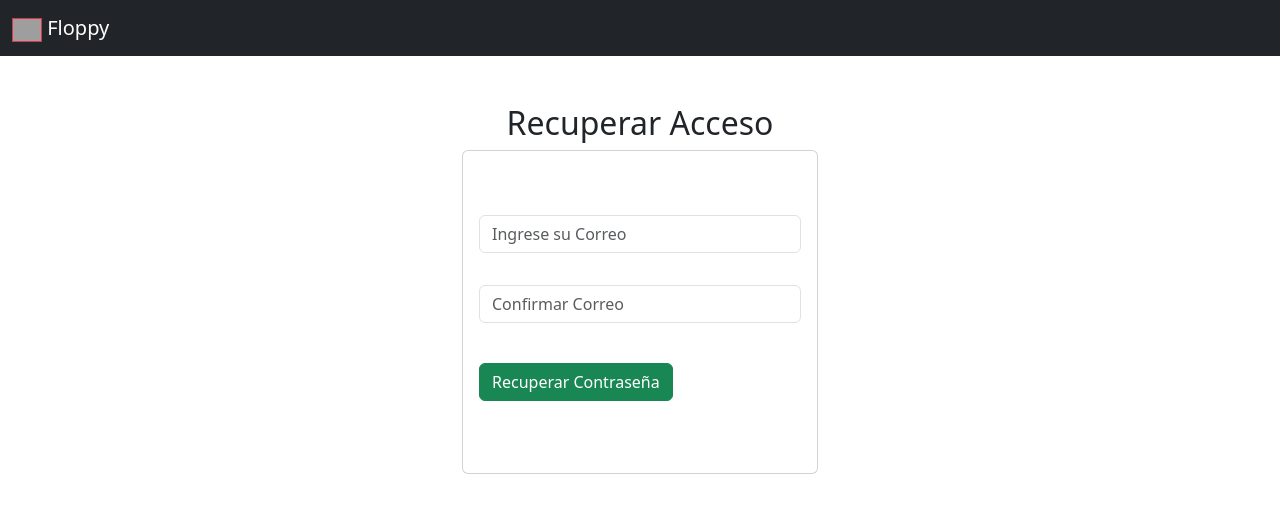
After one commit to bayron-fajardo/Django-Practice, a Django app: page /viewRecuperarAcceso/ in a window 1280 px wide. The commit adds this page. Shown: the top 521 px of the page. Run offline with Django 5.2, Linux system fonts and the light colour scheme; grey boxes are pictures that could not be loaded.

Commit message:
[Bayron Fajardo] Sistema de recuperacion de acceso 1.0

```diff
--- a/Floppy/Login/templates/home.html
+++ b/Floppy/Login/templates/home.html
@@ -19,7 +19,7 @@
                     <div class="form-group py-4 ">
                         <button type="submit" class="btn btn-success btn-block text-white">Ingresar</button>
                         <br>
-                        <a href="">Recuperar Contraseña</a>
+                        <a href="/viewRecuperarAcceso">Recuperar Contraseña</a>
                         <br>
                     </div>
                     <div class="form-group ">
--- /dev/null
+++ b/Floppy/Login/templates/recuperarAcceso.html
@@ -0,0 +1,30 @@
+{% extends 'layout.html' %}
+{% block title%}Recuperar Contraseña {% endblock%}
+{% block body%}
+
+<div class="row justify-content-center">
+    <div class="col-sm-12 col-md-6 col-lg-4 col-xl-4 py-5">
+        <h2 class="text-center">Recuperar Acceso</h2>
+        <div class="card">
+            <div class="card-body py-5 rounded">
+                <form action="/recuperarContrasena/" method="POST">{% csrf_token %}
+
+                    <div class="form-group py-3 ">
+                        <input type="email" id="txtCorreo" name="txtCorreo" class="form-control" placeholder="Ingrese su Correo"  maxlength ="30" required>
+                    </div>
+                    <div class="form-group py-3 ">
+                        <input type="text" id="txtConfirmarCorreo" name="txtConfirmarCorreo" class="form-control" placeholder="Confirmar Correo"  maxlength ="30" required>
+                    </div>
+                    <div class="form-group py-4 ">
+                        <button type="submit" class="btn btn-success btn-block text-white">Recuperar Contraseña</button>
+                    </div>
+
+                </form>
+            </div>
+        </div>
+    </div>
+</div>
+
+
+
+{% endblock %}
--- a/Floppy/Login/urls.py
+++ b/Floppy/Login/urls.py
@@ -4,6 +4,8 @@ from . import views
 urlpatterns = [
     path('',views.home),
     path('viewRegistrarUsuarios/', views.viewRegistrarUsuarios),
+    path('viewRecuperarAcceso/', views.viewRecuperarAcceso),
+    path('recuperarContrasena/', views.recuperarContrasena),
     path('registrarUsuario/', views.registrarUsuario),
     path('verificarIniciarSesion/', views.verificarInicioSesion),
 ]
--- a/Floppy/Login/views.py
+++ b/Floppy/Login/views.py
@@ -1,6 +1,13 @@
+from django.conf import settings
 from django.shortcuts import render, HttpResponse, redirect
 from .models import Usuario
 from django.contrib.auth import authenticate, login
+
+import os
+import smtplib
+from dotenv import load_dotenv
+from email.mime.multipart import MIMEMultipart
+from email.mime.text import MIMEText
 
 
 def home(request):
@@ -10,6 +17,10 @@ def home(request):
 def viewRegistrarUsuarios(request):
 
     return render(request,"registrarUsuario.html")
+
+def viewRecuperarAcceso(request):
+
+    return render(request,"recuperarAcceso.html")
 
 def registrarUsuario(request):
 
@@ -44,3 +55,53 @@ def verificarInicioSesion(request):
 
     else:
         return HttpResponse(['Solo Metodo POST'])
+
+
+def recuperarContrasena(request):
+
+    correo = request.POST['txtCorreo']
+    confirmarCorreo = request.POST['txtConfirmarCorreo']
+
+    if correo == confirmarCorreo:
+
+        try:
+
+
+            load_dotenv()
+
+            remitente = os.getenv('USER')
+            asunto = 'Recuperar Acceso a tu cuenta de Flopyy'
+
+            msg = MIMEMultipart()
+
+            msg['Subject'] = asunto
+            msg['From'] = remitente
+            msg['To'] = correo
+
+            ruta_archivo = os.path.join(settings.BASE_DIR, 'Login', 'templates', 'correoAcceso.html')
+
+            with open (ruta_archivo,'r') as archivo:
+                html = archivo.read()
+
+            msg.attach(MIMEText(html,'html'))
+
+            server = smtplib.SMTP('smtp.gmail.com', 587)
+
+            server.starttls()
+            server.login(remitente, os.getenv('PASS'))
+
+            server.sendmail(remitente, correo, msg.as_string())
+
+            server.quit()
+
+
+            return HttpResponse("Correo de recuperación enviado correctamente")
+
+        except Exception as e:
+
+            print("Error durante el envío del correo electrónico:", e)
+
+            return HttpResponse("Ocurrió un error durante el proceso de recuperación de contraseña")
+    else:
+
+        return HttpResponse("Error al ingresar el correo")
```
Also changed, not shown: Floppy/Login/templates/correoAcceso.html (added, +23 -0 lines), 1 other file.
